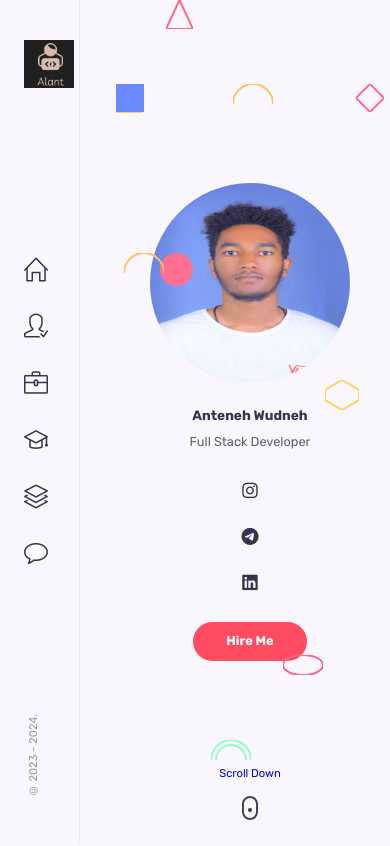
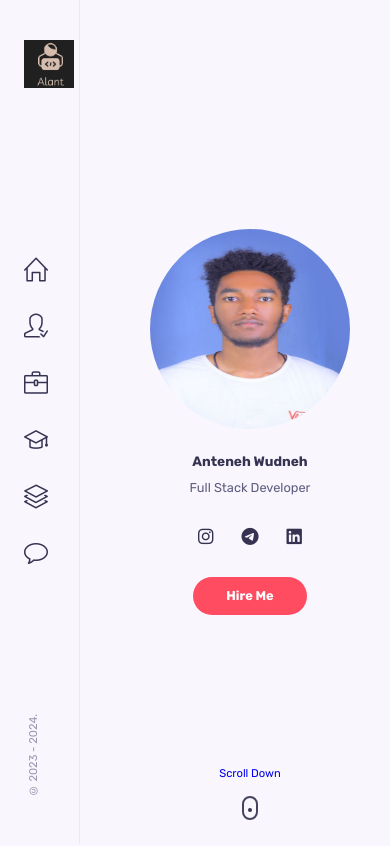
Before and after one commit to 1092yamasol/personal-website, a React (Create React App) app: page / in a window 390 px wide. Shown: the top 846 px of the page. Built offline with nearby package versions, Linux system fonts and the light colour scheme; some icons are missing.

Commit message:
without contact adjustmetn

```diff
--- a/src/Components/contact/Contact.jsx
+++ b/src/Components/contact/Contact.jsx
@@ -1,5 +1,6 @@
 import React from "react";
 import "./contact.css";
+
 function Contact() {
   return (
     <section className="contact container section" id="contact">
@@ -20,7 +21,6 @@ function Contact() {
                 placeholder="Insert your name"
               />
             </div>
-
             <div className="contact__form-div">
               <input
                 type="email"
--- a/src/Components/home/Home.jsx
+++ b/src/Components/home/Home.jsx
@@ -1,10 +1,24 @@
-import React from "react";
+
+import React, { useEffect, useState } from "react";
 import "./home.css";
 import Me from "../../assets/antsh.jpg";
 import HeaderSocials from "./HeaderSocials";
 import ScrollDown from "./ScrollDown";
 import Shapes from "./Shapes";
+
 function Home() {
+  const [isMobile, setIsMobile] = useState(window.innerWidth < 768);
+
+  useEffect(() => {
+    const handleResize = () => {
+      setIsMobile(window.innerWidth < 768);
+    };
+
+    window.addEventListener("resize", handleResize);
+    // Cleanup the event listener on component unmount
+    return () => window.removeEventListener("resize", handleResize);
+  }, []);
+
   return (
     <section className="home container" id="home">
       <div className="intro">
@@ -14,7 +28,7 @@ function Home() {
           alt=""
           className="home__img"
         />
-        <h1 className="home__name"> Anteneh Wudneh</h1>
+        <h1 className="home__name">Anteneh Wudneh</h1>
         <span className="home__education">Full Stack Developer</span>
         <HeaderSocials />
         <a href="#contact" className="btn">
@@ -23,7 +37,8 @@ function Home() {
 
         <ScrollDown />
       </div>
-      <Shapes />
+      {/* Only render Shapes if not on mobile */}
+      {!isMobile && <Shapes className="shapes-hidden" />}
     </section>
   );
 }
--- a/src/Components/home/home.css
+++ b/src/Components/home/home.css
@@ -24,10 +24,11 @@
 }
 
 .home__socials {
-  display: flex;
+  display: flex; /* Keep social links in a row */
   column-gap: 1.75rem;
   margin: 1.5rem 0;
   justify-content: center;
+  flex-wrap: wrap; /* Allow items to wrap to next line if they overflow */
 }
 
 .home__social-link {
@@ -161,9 +162,7 @@
 /* Responsive Design */
 @media screen and (max-width: 1024px) {
   .home__name {
-    font-size: var(
-      --h2-font-size
-    ); /* Adjust the font size for medium screens */
+    font-size: var(--h2-font-size); /* Adjust the font size for medium screens */
   }
 
   .home__social-link {
@@ -186,13 +185,11 @@
   }
 
   .home__name {
-    font-size: var(
-      --h3-font-size
-    ); /* Further reduce font size for small screens */
+    font-size: var(--h3-font-size); /* Further reduce font size for small screens */
   }
 
   .home__socials {
-    flex-direction: column; /* Stack social links vertically */
-    row-gap: 1rem; /* Add space between stacked items */
+    /* Ensure social links stay horizontal on mobile */
+    row-gap: 0; /* Ensure no gap between rows, since we want them horizontal */
   }
 }
--- a/src/Components/resume/resume.css
+++ b/src/Components/resume/resume.css
@@ -1,8 +1,8 @@
 .resume__container {
-  display: grid; /* Added to define the container as a grid */
+  display: grid; /* Define the container as a grid */
   grid-template-columns: repeat(2, 1fr);
   column-gap: 1.875rem;
-  margin-bottom: 2.5rem; /* Added margin for spacing below the resume section */
+  margin-bottom: 2.5rem; /* Margin for spacing below the resume section */
 }
 
 .timeline {
@@ -43,7 +43,7 @@
   color: var(--first-color);
   background-color: var(--container-color);
   padding: 0.4375rem 0;
-  border-radius: 0.25rem; /* Added rounded corners to the icons for a smoother look */
+  border-radius: 0.25rem; /* Added rounded corners to the icons */
 }
 
 .timeline__date {
@@ -54,6 +54,9 @@
 .timeline__title {
   font-size: var(--h3-font-size);
   margin: 0.5rem 0;
+  overflow-wrap: break-word; /* Allows long words to break onto the next line */
+  word-wrap: break-word; /* For older browsers */
+  max-width: 90%; /* Prevents the text from stretching too wide */
 }
 
 /* Responsive Design */
@@ -74,8 +77,6 @@
   }
 
   .timeline__date {
-    font-size: var(
-      --normal-font-size
-    ); /* Adjust date size for better readability */
+    font-size: var(--normal-font-size); /* Adjust date size for better readability */
   }
 }
--- a/src/index.css
+++ b/src/index.css
@@ -55,6 +55,7 @@
 
   .btn {
     padding: 0.5rem 1.5rem; /* Reduced padding on buttons */
+
   }
 
   .section__title {
```
Also changed, not shown: 1 other file (tests, documents, lock files or other folders).
